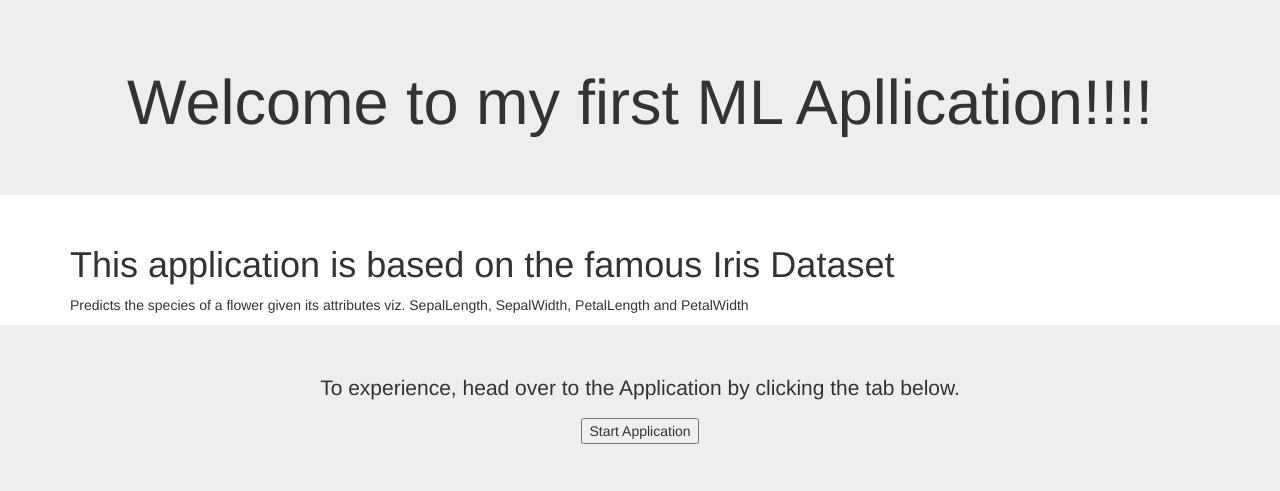
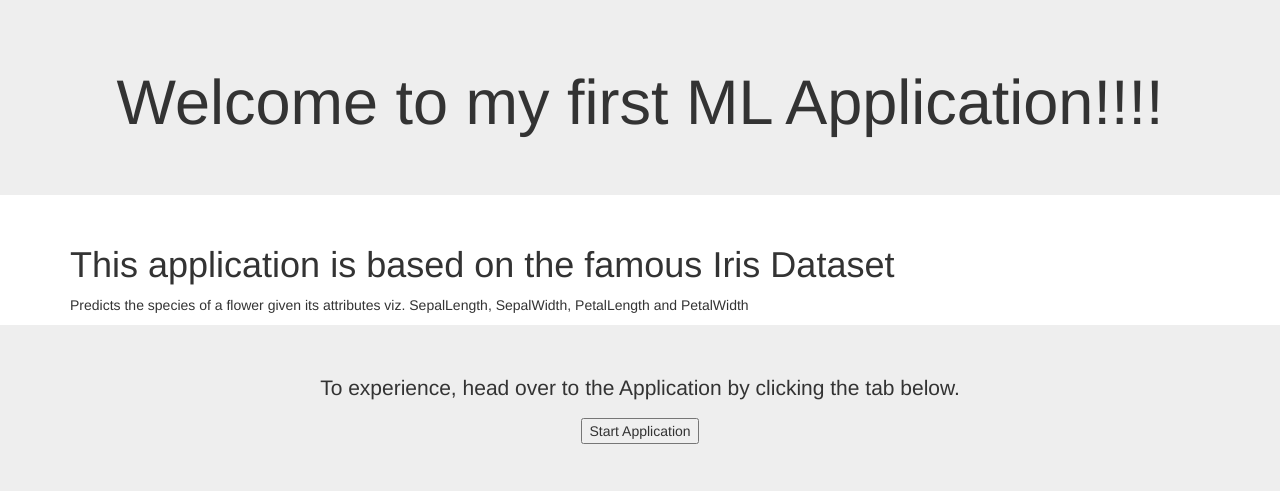
Before and after one commit to adityagandhamal/flower-species-predictor, a Flask app: page / in a window 1280 px wide. Shown: the top 491 px of the page. Run offline with Flask 2, Linux system fonts and the light colour scheme; parts of the project's set-up code (start-up, migrations or seed data) failed here and were passed over; some libraries are stand-ins or nearby versions.

Commit message:
Update layout.html

```diff
--- a/templates/layout.html
+++ b/templates/layout.html
@@ -10,7 +10,7 @@
 <body>
 
     <div class="jumbotron text-center">
-        <h1>Welcome to my first ML Apllication!!!!</h1>
+        <h1>Welcome to my first ML Application!!!!</h1>
     </div>
 
     <div class="container">
```
